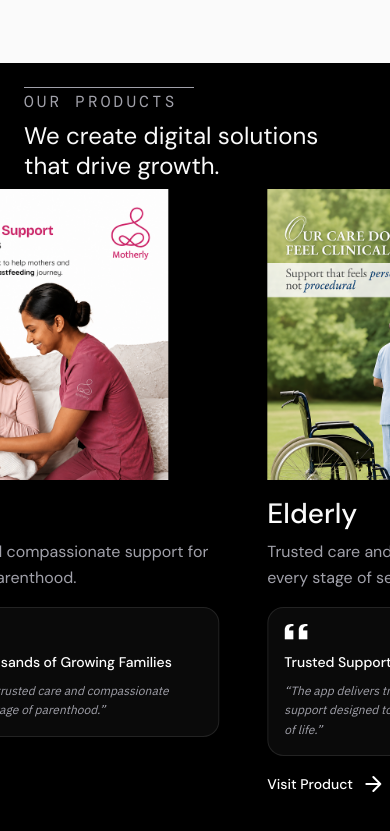
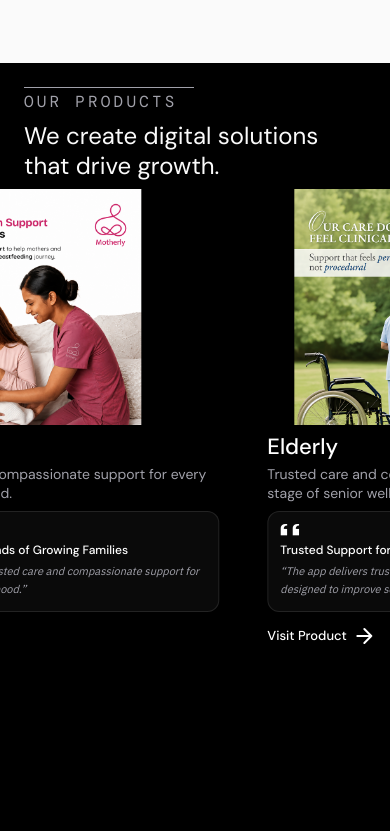
Before and after one commit to vijaytectra/tectra_next_js_website, a Next.js app: page / in a window 390 px wide. Shown: the part 4205-5036 px from the top of the page. Built offline with nearby package versions, Linux system fonts and the light colour scheme.

Commit message:
UI polish: compact mobile layout to fit smaller screens

```diff
--- a/components/OurProducts.tsx
+++ b/components/OurProducts.tsx
@@ -88,53 +88,53 @@ export default function OurProducts() {
             {PRODUCTS.map((product) => (
               <div
                 key={product.name}
-                className="w-[100vw] h-full flex items-start lg:items-center justify-center section-shell pb-8 lg:pb-0"
+                className="w-[100vw] h-full flex items-start lg:items-center justify-center section-shell pb-2 lg:pb-0"
               >
-                <article className="flex w-full max-w-[1200px] flex-col gap-4 sm:gap-8 lg:flex-row lg:items-center lg:gap-12 bg-transparent">
+                <article className="flex w-full max-w-[1200px] flex-col gap-2 sm:gap-8 lg:flex-row lg:items-center lg:gap-12 bg-transparent">
                   {/* Image */}
-                  <div className="relative w-[85%] max-w-[400px] lg:w-[45%] lg:max-w-[500px] shrink-0 aspect-square flex items-center lg:mx-0">
+                  <div className="relative w-[85%] max-w-[400px] lg:w-[45%] lg:max-w-[500px] shrink-0 h-[28vh] min-h-[180px] max-h-[250px] lg:h-auto lg:aspect-square flex items-center lg:mx-0">
                     <Image
                       src={product.image}
                       alt={`${product.name} product preview`}
                       fill
-                      className="object-contain shadow-xl shadow-black/30"
+                      className="object-contain lg:shadow-xl lg:shadow-black/30"
                       sizes="(max-width: 1024px) 85vw, 50vw"
                     />
                   </div>
 
                   {/* Content */}
-                  <div className="flex min-h-0 flex-1 flex-col justify-center gap-4 sm:gap-8 lg:gap-12">
-                    <div className="flex flex-col gap-2 sm:gap-4">
-                      <h3 className="font-dm-sans text-[28px] font-medium leading-tight text-White sm:text-[36px] sm:font-normal sm:leading-[40px]">{product.name}</h3>
-                      <p className="font-dm-sans text-base font-normal leading-relaxed text-color-neutral-400 self-stretch max-w-[500px] sm:text-[20px] sm:leading-[36px]">
+                  <div className="flex min-h-0 flex-1 flex-col justify-center gap-2 sm:gap-8 lg:gap-12">
+                    <div className="flex flex-col gap-1 sm:gap-4">
+                      <h3 className="font-dm-sans text-[22px] font-medium leading-tight text-White sm:text-[36px] sm:font-normal sm:leading-[40px]">{product.name}</h3>
+                      <p className="font-dm-sans text-sm font-normal leading-snug text-color-neutral-400 self-stretch max-w-[500px] sm:text-[20px] sm:leading-[36px]">
                         {product.tagline}
                       </p>
                     </div>
-                    <div className="flex flex-col gap-4 sm:gap-8 lg:gap-14">
-                      <div className="flex flex-col items-start gap-2 sm:gap-4 self-stretch p-4 sm:p-8 rounded-2xl bg-[#0a0a0a] border border-white/10 relative overflow-hidden max-w-[500px] shadow-lg">
-                        <div className="flex gap-[4px] items-center shrink-0 mb-1 sm:mb-2" aria-hidden>
-                          <svg width="14" height="22" viewBox="0 0 10 17" fill="none" xmlns="http://www.w3.org/2000/svg" className="shrink-0 h-4 w-auto sm:h-6">
+                    <div className="flex flex-col gap-3 sm:gap-8 lg:gap-14">
+                      <div className="flex flex-col items-start gap-1 sm:gap-4 self-stretch p-3 sm:p-8 rounded-xl sm:rounded-2xl bg-[#0a0a0a] border border-white/10 relative overflow-hidden max-w-[500px] shadow-lg">
+                        <div className="flex gap-[4px] items-center shrink-0 mb-0.5 sm:mb-2" aria-hidden>
+                          <svg width="14" height="22" viewBox="0 0 10 17" fill="none" xmlns="http://www.w3.org/2000/svg" className="shrink-0 h-3 w-auto sm:h-6">
                             <path d="M9.20758 0.0960535V2.10497C5.72545 1.83708 4.68751 4.28132 4.60381 5.53692V6.9599H9.12387V16.0837H0.0837402V5.62063C0.0837402 5.62063 0.354907 4.01264 0.837085 3.10943C2.47325 0.0445671 7.08705 0.0402502 9.20758 0.0960535Z" fill="white" stroke="white" strokeWidth="0.167" />
                           </svg>
-                          <svg width="14" height="22" viewBox="0 0 10 17" fill="none" xmlns="http://www.w3.org/2000/svg" className="shrink-0 h-4 w-auto sm:h-6">
+                          <svg width="14" height="22" viewBox="0 0 10 17" fill="none" xmlns="http://www.w3.org/2000/svg" className="shrink-0 h-3 w-auto sm:h-6">
                             <path d="M9.20758 0.0960535V2.10497C5.72545 1.83708 4.68751 4.28132 4.60381 5.53692V6.9599H9.12387V16.0837H0.0837402V5.62063C0.0837402 5.62063 0.354907 4.01264 0.837085 3.10943C2.47325 0.0445671 7.08705 0.0402502 9.20758 0.0960535Z" fill="white" stroke="white" strokeWidth="0.167" />
                           </svg>
                         </div>
-                        <p className="font-dm-sans text-sm sm:text-lg font-medium leading-[1.5] text-White self-stretch sm:text-[22px]">
+                        <p className="font-dm-sans text-xs sm:text-lg font-medium leading-[1.4] text-White self-stretch sm:text-[22px]">
                           {product.stat}
                         </p>
-                        <p className="font-ibm-plex text-xs sm:text-base font-normal italic leading-relaxed text-color-neutral-400 self-stretch sm:text-[17px]">
+                        <p className="font-ibm-plex text-[11px] sm:text-base font-normal italic leading-relaxed text-color-neutral-400 self-stretch sm:text-[17px]">
                           {product.quote}
                         </p>
                       </div>
                       <Link
                         href="#"
-                        className="group inline-flex w-fit items-center gap-2 sm:gap-4 text-White transition-opacity hover:opacity-70"
+                        className="group inline-flex w-fit items-center gap-1.5 sm:gap-4 text-White transition-opacity hover:opacity-70"
                       >
-                        <span className="font-dm-sans text-sm sm:text-base font-medium leading-5">
+                        <span className="font-dm-sans text-[13px] sm:text-base font-medium leading-5">
                           Visit Product
                         </span>
-                        <ArrowRight tone="dark" size={24} className="h-4 w-4 sm:h-6 sm:w-6 transition-transform duration-300 group-hover:translate-x-2" />
+                        <ArrowRight tone="dark" size={24} className="h-3 w-3 sm:h-6 sm:w-6 transition-transform duration-300 group-hover:translate-x-2" />
                       </Link>
                     </div>
                   </div>
```
